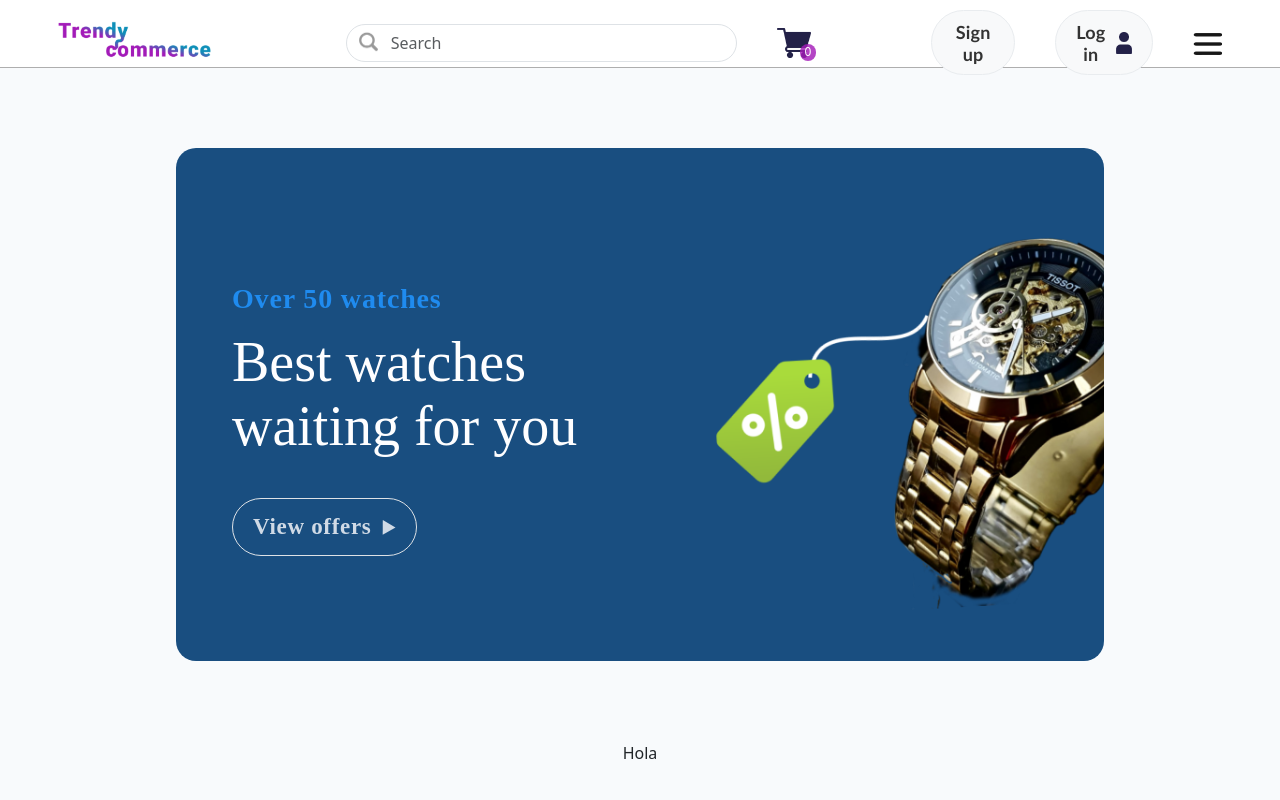
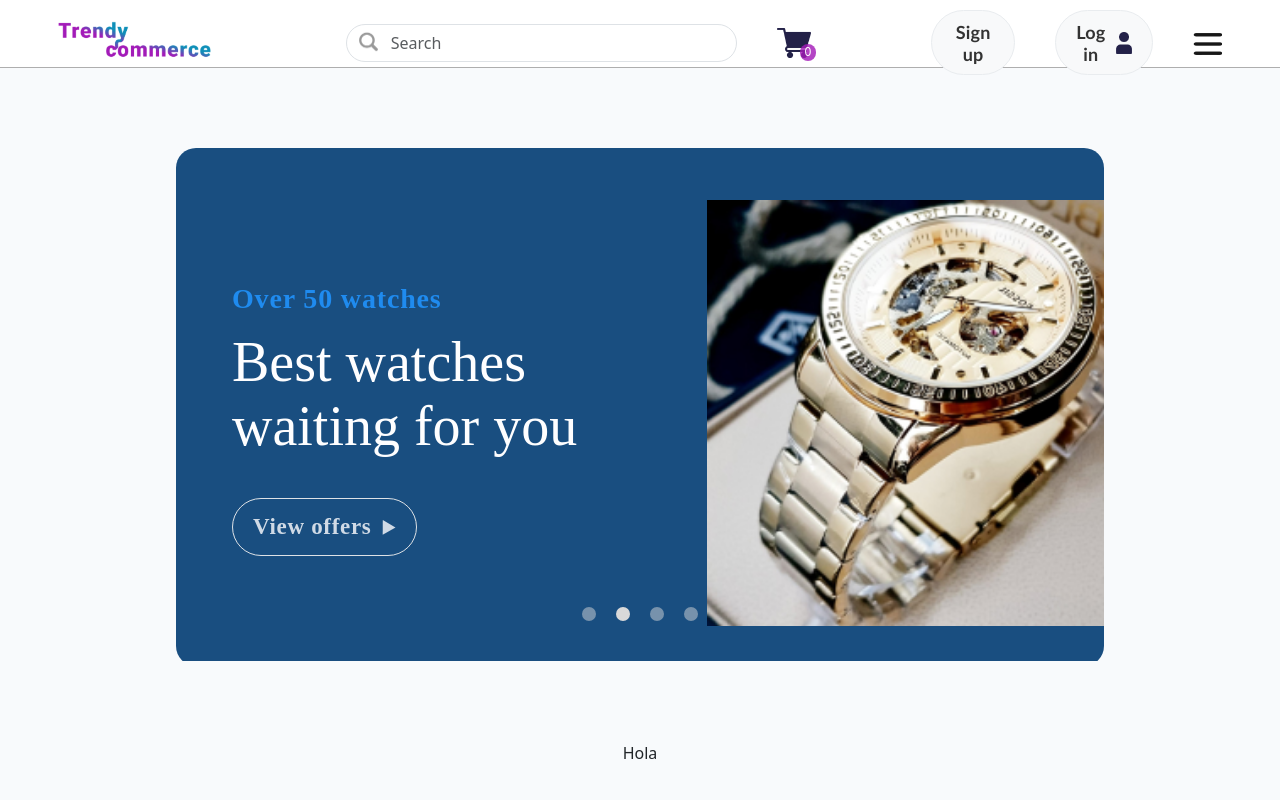
Before and after one commit to sccuax/Trendy-commerce, a PHP site: page / in a window 1280 px wide. Run offline with PHP 8.4, Linux system fonts and the light colour scheme.

Commit message:
A slider funtion for the first announcement was created

```diff
--- a/assets/custom.css
+++ b/assets/custom.css
@@ -103,7 +103,7 @@ body{
 
 .announemennt-text{
     width: 466px;
-    margin: 135px 406px 129px 56px;
+    margin: 135px 406px 110px 56px;
 }
 
 .text-content{
@@ -154,3 +154,103 @@ body{
     bottom: 40px;
     right: -100px;
 }
+
+.img-slider{
+    width: 928px;
+    height: 513px;
+}
+
+.img-slider .slide_content{
+    z-index: 1;
+    position: absolute;
+    width: 100%;
+    clip-path: circle(0% at 0 50%);
+}
+
+.img-slider .slide_content.active{
+    clip-path: circle(150% at 0 50%);
+    transition: 3s;
+    transition-property: clip-path;
+}
+
+.img-slider .slide_content img{
+    z-index: 1;
+}
+
+.img-slider .navigator{
+    z-index: 2;
+    position: absolute;
+    display: flex;
+    bottom: 30px;
+    left: 50%;
+    transform: translateX(-50%);
+}
+
+.img-slider .navigator .button_slider{
+    width: 14px;
+    height: 14px;
+    margin: 10px;
+    border-radius: 50%;
+    cursor: pointer;
+    background: #d9d9d97e;
+}
+
+.img-slider .navigator .button_slider.active{
+    background: #D9D9D9;
+}
+
+/*responsive desing for the slider until line 245.  TO FIX*/
+@media (max-width: 820px){
+    .img-slider{
+        width: 600px;
+        height: 375px;
+    }
+
+    .img-slider .slide_content .text-content .over-fifty{
+        font-size: 15px;
+    }
+    .img-slider .slide_content .text-content .best-watches{
+        font-size: 35px;
+        width: 70%;
+    }
+
+.img-slider .navigator{
+    bottom: 25px;
+}
+    .img-slider .navigator .button_slider{
+        width: 10px;
+        height: 10px;
+        margin: 8px;
+    }
+}
+
+@media (max-width: 620px){
+    .img-slider{
+        width: 400px;
+        height: 375px;
+    }
+
+    .img-slider .slide_content .text-content .over-fifty{
+        font-size: 13px;
+    }
+    .img-slider .slide_content .text-content .best-watches{
+        font-size: 30px;
+        width: 80%;
+    }
+
+.img-slider .navigator{
+    bottom: 15px;
+}
+    .img-slider .navigator .button_slider{
+        width: 8px;
+        height: 8px;
+        margin: 6px;
+    }
+}
+
+@media (max-width: 420px){
+    .img-slider{
+        width: 400px;
+        height: 375px;
+    }
+}
--- a/index.php
+++ b/index.php
@@ -39,7 +39,10 @@
 
 <!--First container, this contains the announcement and the categories-->
 <div class="first-container d-flex align-items-center universal_spacing w-auto">
-    <div class="align-self-stretch announemennt position-relative overflow-hidden">
+
+<div class="img-slider align-self-stretch position-relative overflow-hidden">
+        <!--first slide-->
+<div class="slide_content active align-self-stretch announemennt  overflow-hidden">
         <div class="d-flex vertical_gap align-items-start flex-column announemennt-text">
             <div class="text-content d-flex flex-column align-items-start">
             <p class="over-fifty">Over 50 watches</p>
@@ -57,8 +60,85 @@
         <img src="img/First-container/Group 15 1.png" alt="" height="425.833px">
         </div>
     </div>
+            <!--second slide-->
+<div class="slide_content align-self-stretch announemennt  overflow-hidden">
+        <div class="d-flex vertical_gap align-items-start flex-column announemennt-text">
+            <div class="text-content d-flex flex-column align-items-start">
+            <p class="over-fifty">Over 50 watches</p>
+            <p class="best-watches">Best watches
+                waiting for you </p>
+            </div>
+                <div class="d-flex view-offers btn border rounded-pill flex-row align-items-center">
+                    <a class=" btn-view" href="">View offers</a>
+                    <svg xmlns="http://www.w3.org/2000/svg" width="14" height="15" viewBox="0 0 14 15" fill="none">
+                    <path d="M13.5003 7.55063L0.706883 14.8361L0.794248 0.113885L13.5003 7.55063Z" fill="#FEFEFF" fill-opacity="0.8"/>
+                    </svg>
+                </div>
+        </div>
+        <div class="watch-announcement position-absolute">
+        <img src="img/First-container/WhatsApp Image 2023-04-14 at 1.38 1.jpg" alt="" height="425.833px">
+        </div>
+    </div>
 
+        <div class="navigator">
+            <div class="button_slider active"></div>
+            <div class="button_slider"></div>
+            <div class="button_slider"></div>
+            <div class="button_slider"></div>
+        </div>
+    </div>
 </div>
+<script>
+    var slides = document.querySelectorAll('.slide_content');
+var btns = document.querySelectorAll('.button_slider');
+var currentSlide = 0; // Cambiado a 0 para que empiece desde la primera diapositiva
+
+// Función para navegar manualmente a una diapositiva
+var manuallyNav = function(manual){
+    slides.forEach((slide) => {
+        slide.classList.remove('active');
+    });
+
+    btns.forEach((btn) =>{
+        btn.classList.remove('active');
+    });
+
+    slides[manual].classList.add('active');
+    btns[manual].classList.add('active');
+}
+
+btns.forEach((btn, i) => {
+    btn.addEventListener("click", () => {
+        manuallyNav(i);
+        currentSlide = i;
+    });
+});
+
+// Función para avanzar automáticamente
+var repeat = function(){
+    let i = 0;
+
+    var repeater = () => {
+        setTimeout(function(){
+            slides[i].classList.remove('active');
+            btns[i].classList.remove('active');
+            i++;
+
+            if (i >= slides.length) {
+                i = 0;
+            }
+
+            slides[i].classList.add('active');
+            btns[i].classList.add('active');
+            repeater();
+        }, 5000); // Cambiado el tiempo para un avance más rápido
+    }
+    repeater();
+}
+
+repeat();
+
+</script>
 
 
 
```
Also changed, not shown: img/First-container/WhatsApp Image 2023-04-14 at 1.38 1.jpg (added).
